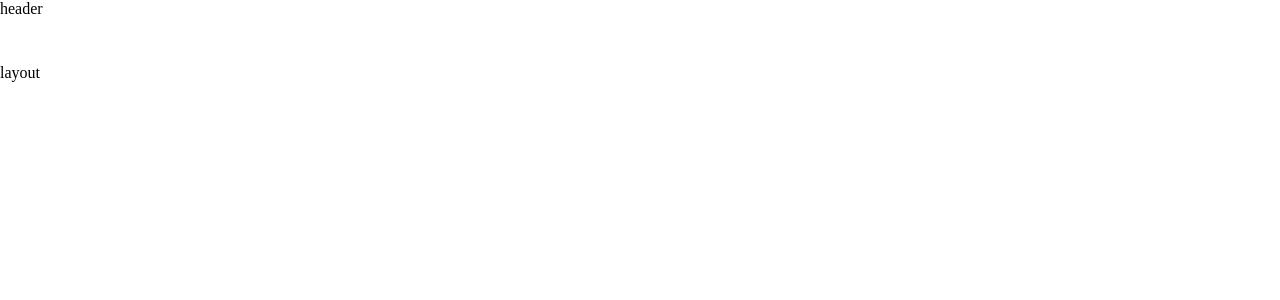
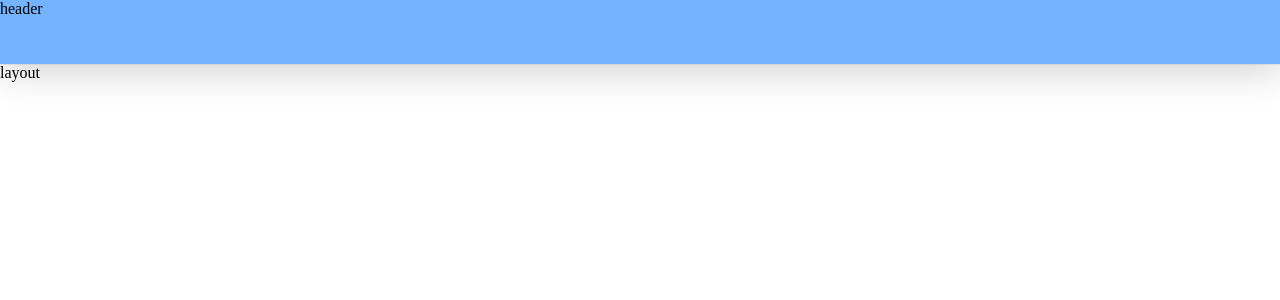
Before and after one commit to andy5566w/Poker, a Vue app: page / in a window 1280 px wide. Shown: the top 300 px of the page. Built offline with nearby package versions, Linux system fonts and the light colour scheme.

Commit message:
add ionicon

```diff
--- a/index.html
+++ b/index.html
@@ -4,7 +4,9 @@
         <meta charset="UTF-8" />
         <link rel="icon" href="/favicon.ico" />
         <meta name="viewport" content="width=device-width, initial-scale=1.0" />
-    <title>Vite App</title>
+        <script type="module" src="https://unpkg.com/ionicons@5.5.2/dist/ionicons/ionicons.esm.js"></script>
+        <script nomodule src="https://unpkg.com/ionicons@5.5.2/dist/ionicons/ionicons.js"></script>
+        <title>Planning</title>
     </head>
     <body>
         <div id="app"></div>
--- a/src/App.vue
+++ b/src/App.vue
@@ -10,11 +10,11 @@ import SideBar from "./views/SideBar.vue";
   <Layout />
 </template>
 
-
 <style>
 :root {
   --header-heigh: 4rem;
   --layout-heigh: calc(100vh - var(--header-heigh));
+  --primary-color: #74b3ff;
 }
 * {
   margin: 0;
--- a/src/views/Header.module.scss
+++ b/src/views/Header.module.scss
@@ -1,4 +1,6 @@
 
 .header{
     min-height: var(--header-heigh);
+    background-color: var(--primary-color);
+    box-shadow: rgba(0, 0, 0, 0.16) 0px 10px 36px 0px, rgba(0, 0, 0, 0.06) 0px 0px 0px 1px;
 }
```
Also changed, not shown: src/components/HelloWorld.vue (+4 -5 lines). Lines whose indentation alone changed are shown as unchanged.
